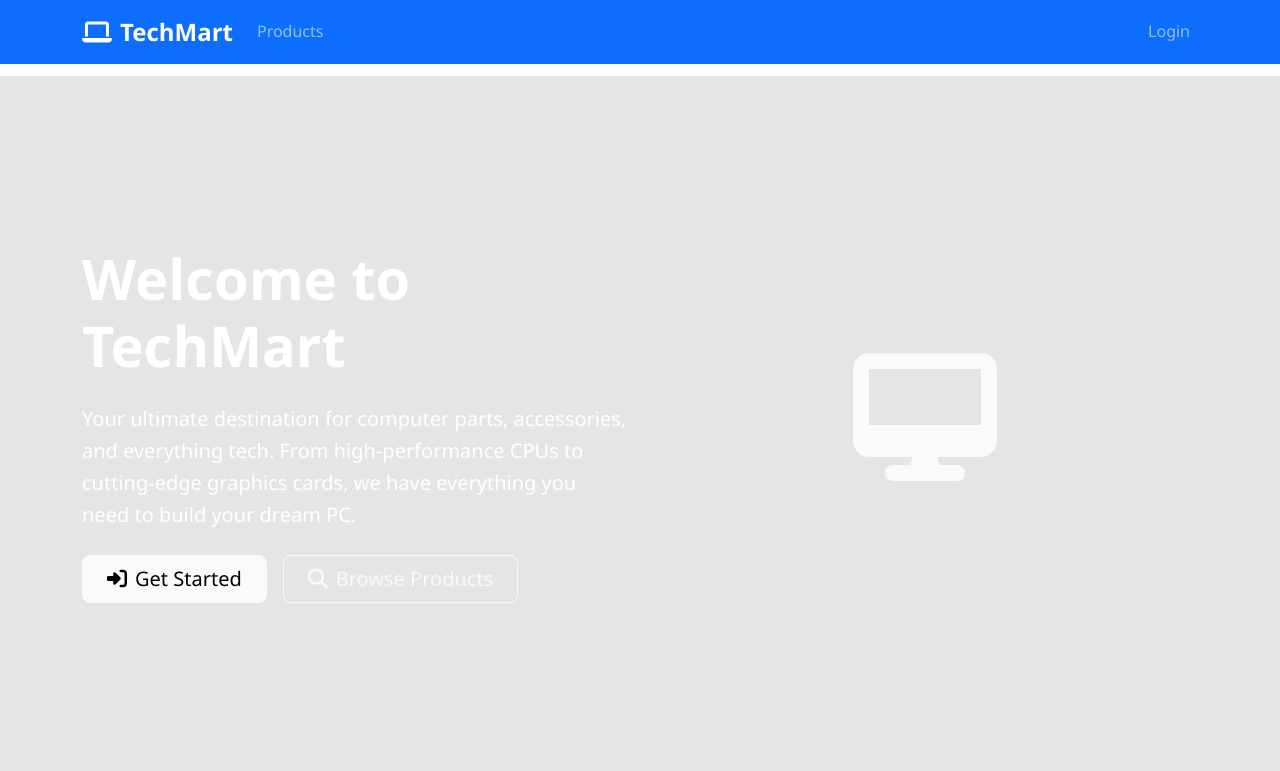
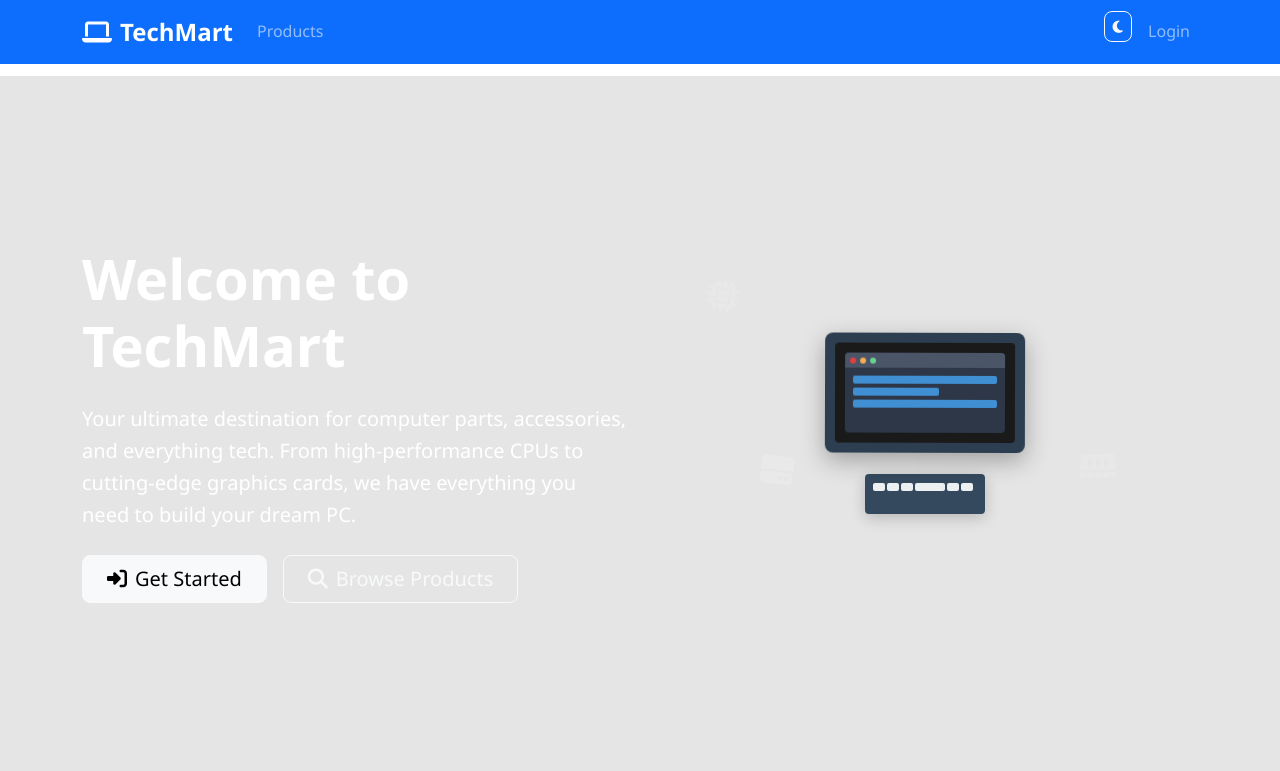
Before and after one commit to ZENOxELITE/ByteBazaar, a Flask app: page / in a window 1280 px wide. Shown: the top 771 px of the page. Run offline with Flask 3, Linux system fonts and the light colour scheme; parts of the project's set-up code (start-up, migrations or seed data) failed here and were passed over.

Commit message:
Add a dark/light mode toggle and an illustration to the landing page
Implements dark mode via CSS variables and JavaScript, and adds a computer illustration to index.html.

Replit-Commit-Author: Agent
Replit-Commit-Session-Id: b14b4b33-9dc1-4385-a053-1c135a091c20
Replit-Commit-Checkpoint-Type: full_checkpoint
Replit-Commit-Screenshot-Url: https://storage.googleapis.com/screenshot-production-us-central1/9c3aa5ef-47d3-437b-9614-e31bdf82120f/b14b4b33-9dc1-4385-a053-1c135a091c20/One1jyL

```diff
--- a/static/css/style.css
+++ b/static/css/style.css
@@ -24,6 +24,51 @@ body {
     min-height: 75vh;
 }
 
+/* Dark Mode Variables */
+[data-theme="dark"] {
+    --bg-color: #121212;
+    --surface-color: #1e1e1e;
+    --text-color: #ffffff;
+    --text-muted: #aaaaaa;
+    --border-color: #333;
+}
+
+[data-theme="light"] {
+    --bg-color: #ffffff;
+    --surface-color: #f8f9fa;
+    --text-color: #212529;
+    --text-muted: #6c757d;
+    --border-color: #e9ecef;
+}
+
+/* Dark Mode Styles */
+[data-theme="dark"] body {
+    background-color: var(--bg-color);
+    color: var(--text-color);
+}
+
+[data-theme="dark"] .card {
+    background-color: var(--surface-color);
+    border-color: var(--border-color);
+    color: var(--text-color);
+}
+
+[data-theme="dark"] .bg-light {
+    background-color: var(--surface-color) !important;
+}
+
+[data-theme="dark"] .text-muted {
+    color: var(--text-muted) !important;
+}
+
+[data-theme="dark"] .navbar-dark {
+    background-color: #1a1a1a !important;
+}
+
+[data-theme="dark"] footer {
+    background-color: #0a0a0a !important;
+}
+
 /* Hero Section */
 .hero-section {
     background: linear-gradient(135deg, var(--primary-color) 0%, #0056b3 100%);
@@ -47,15 +92,164 @@ body {
     z-index: 2;
 }
 
-.hero-icon {
-    font-size: 8rem;
-    opacity: 0.8;
-    animation: float 3s ease-in-out infinite;
+/* Computer Illustration */
+.hero-visual {
+    position: relative;
+    height: 400px;
+    display: flex;
+    align-items: center;
+    justify-content: center;
+}
+
+.computer-illustration {
+    position: relative;
+    z-index: 2;
+}
+
+.monitor {
+    width: 200px;
+    height: 120px;
+    background: #2c3e50;
+    border-radius: 8px;
+    position: relative;
+    box-shadow: 0 8px 25px rgba(0,0,0,0.3);
+    animation: float 6s ease-in-out infinite;
+}
+
+.screen {
+    width: 180px;
+    height: 100px;
+    background: #1a1a1a;
+    border-radius: 4px;
+    position: absolute;
+    top: 10px;
+    left: 10px;
+    overflow: hidden;
+}
+
+.screen-content {
+    padding: 10px;
+}
+
+.window {
+    background: #2d3748;
+    border-radius: 4px;
+    height: 80px;
+}
+
+.window-header {
+    height: 15px;
+    background: #4a5568;
+    border-radius: 4px 4px 0 0;
+    position: relative;
+}
+
+.window-header::before {
+    content: '';
+    position: absolute;
+    top: 50%;
+    left: 5px;
+    transform: translateY(-50%);
+    width: 6px;
+    height: 6px;
+    background: #e53e3e;
+    border-radius: 50%;
+    box-shadow: 10px 0 #f6ad55, 20px 0 #68d391;
+}
+
+.window-body {
+    padding: 8px;
+}
+
+.code-line {
+    height: 8px;
+    background: #4299e1;
+    margin-bottom: 4px;
+    border-radius: 2px;
+    animation: pulse 2s ease-in-out infinite;
+}
+
+.code-line.short {
+    width: 60%;
+}
+
+.keyboard {
+    width: 120px;
+    height: 40px;
+    background: #34495e;
+    border-radius: 4px;
+    margin: 20px auto 0;
+    padding: 8px;
+    display: flex;
+    flex-wrap: wrap;
+    gap: 2px;
+    box-shadow: 0 4px 15px rgba(0,0,0,0.2);
+}
+
+.key {
+    width: 12px;
+    height: 8px;
+    background: #ecf0f1;
+    border-radius: 2px;
+    animation: keyPress 3s ease-in-out infinite;
+}
+
+.key.wide {
+    width: 30px;
+}
+
+.floating-icons {
+    position: absolute;
+    width: 100%;
+    height: 100%;
+    pointer-events: none;
+}
+
+.floating-icon {
+    position: absolute;
+    font-size: 2rem;
+    color: rgba(255,255,255,0.3);
+    animation: floatIcon 8s ease-in-out infinite;
+}
+
+.floating-icon:nth-child(1) {
+    top: 20%;
+    left: 10%;
+    animation-delay: 0s;
+}
+
+.floating-icon:nth-child(2) {
+    top: 60%;
+    right: 15%;
+    animation-delay: 2s;
+}
+
+.floating-icon:nth-child(3) {
+    bottom: 30%;
+    left: 20%;
+    animation-delay: 4s;
 }
 
 @keyframes float {
-    0%, 100% { transform: translateY(0px); }
-    50% { transform: translateY(-20px); }
+    0%, 100% { transform: translateY(0px) rotate(0deg); }
+    50% { transform: translateY(-15px) rotate(2deg); }
+}
+
+@keyframes pulse {
+    0%, 100% { opacity: 0.7; }
+    50% { opacity: 1; }
+}
+
+@keyframes keyPress {
+    0%, 90%, 100% { transform: translateY(0); }
+    5%, 15% { transform: translateY(1px); }
+}
+
+@keyframes floatIcon {
+    0%, 100% { transform: translateY(0px) rotate(0deg); opacity: 0.3; }
+    25% { transform: translateY(-20px) rotate(10deg); opacity: 0.6; }
+    50% { transform: translateY(-10px) rotate(-5deg); opacity: 0.4; }
+    75% { transform: translateY(-30px) rotate(15deg); opacity: 0.5; }
 }
 
 /* Feature Cards */
--- a/static/js/main.js
+++ b/static/js/main.js
@@ -1,6 +1,40 @@
 // Main JavaScript for TechMart
 
+// Theme Management
+function toggleTheme() {
+    const currentTheme = document.documentElement.getAttribute('data-theme') || 'light';
+    const newTheme = currentTheme === 'light' ? 'dark' : 'light';
+
+    document.documentElement.setAttribute('data-theme', newTheme);
+    localStorage.setItem('theme', newTheme);
+
+    // Update theme icon
+    const themeIcon = document.getElementById('theme-icon');
+    if (newTheme === 'dark') {
+        themeIcon.className = 'fas fa-sun';
+    } else {
+        themeIcon.className = 'fas fa-moon';
+    }
+}
+
+// Initialize theme on page load
+function initializeTheme() {
+    const savedTheme = localStorage.getItem('theme') || 'light';
+    document.documentElement.setAttribute('data-theme', savedTheme);
+
+    const themeIcon = document.getElementById('theme-icon');
+    if (themeIcon) {
+        if (savedTheme === 'dark') {
+            themeIcon.className = 'fas fa-sun';
+        } else {
+            themeIcon.className = 'fas fa-moon';
+        }
+    }
+}
+
 document.addEventListener('DOMContentLoaded', function() {
+    // Initialize theme
+    initializeTheme();
     // Initialize tooltips
     const tooltipTriggerList = [].slice.call(document.querySelectorAll('[data-bs-toggle="tooltip"]'));
     const tooltipList = tooltipTriggerList.map(function (tooltipTriggerEl) {
--- a/templates/base.html
+++ b/templates/base.html
@@ -37,6 +37,11 @@
                 </ul>
 
                 <ul class="navbar-nav">
+                    <li class="nav-item">
+                        <button class="btn btn-outline-light btn-sm me-2" id="theme-toggle" onclick="toggleTheme()">
+                            <i class="fas fa-moon" id="theme-icon"></i>
+                        </button>
+                    </li>
                     {% if current_user.is_authenticated %}
                         {% if current_user.is_admin %}
                         <li class="nav-item">
--- a/templates/index.html
+++ b/templates/index.html
@@ -20,7 +20,37 @@
                 </div>
             </div>
             <div class="col-lg-6 text-center">
-                <i class="fas fa-desktop hero-icon"></i>
+                <div class="hero-visual">
+                    <div class="computer-illustration">
+                        <div class="monitor">
+                            <div class="screen">
+                                <div class="screen-content">
+                                    <div class="window">
+                                        <div class="window-header"></div>
+                                        <div class="window-body">
+                                            <div class="code-line"></div>
+                                            <div class="code-line short"></div>
+                                            <div class="code-line"></div>
+                                        </div>
+                                    </div>
+                                </div>
+                            </div>
+                        </div>
+                        <div class="keyboard">
+                            <div class="key"></div>
+                            <div class="key"></div>
+                            <div class="key"></div>
+                            <div class="key wide"></div>
+                            <div class="key"></div>
+                            <div class="key"></div>
+                        </div>
+                    </div>
+                    <div class="floating-icons">
+                        <i class="fas fa-microchip floating-icon"></i>
+                        <i class="fas fa-memory floating-icon"></i>
+                        <i class="fas fa-hdd floating-icon"></i>
+                    </div>
+                </div>
             </div>
         </div>
     </div>
```
